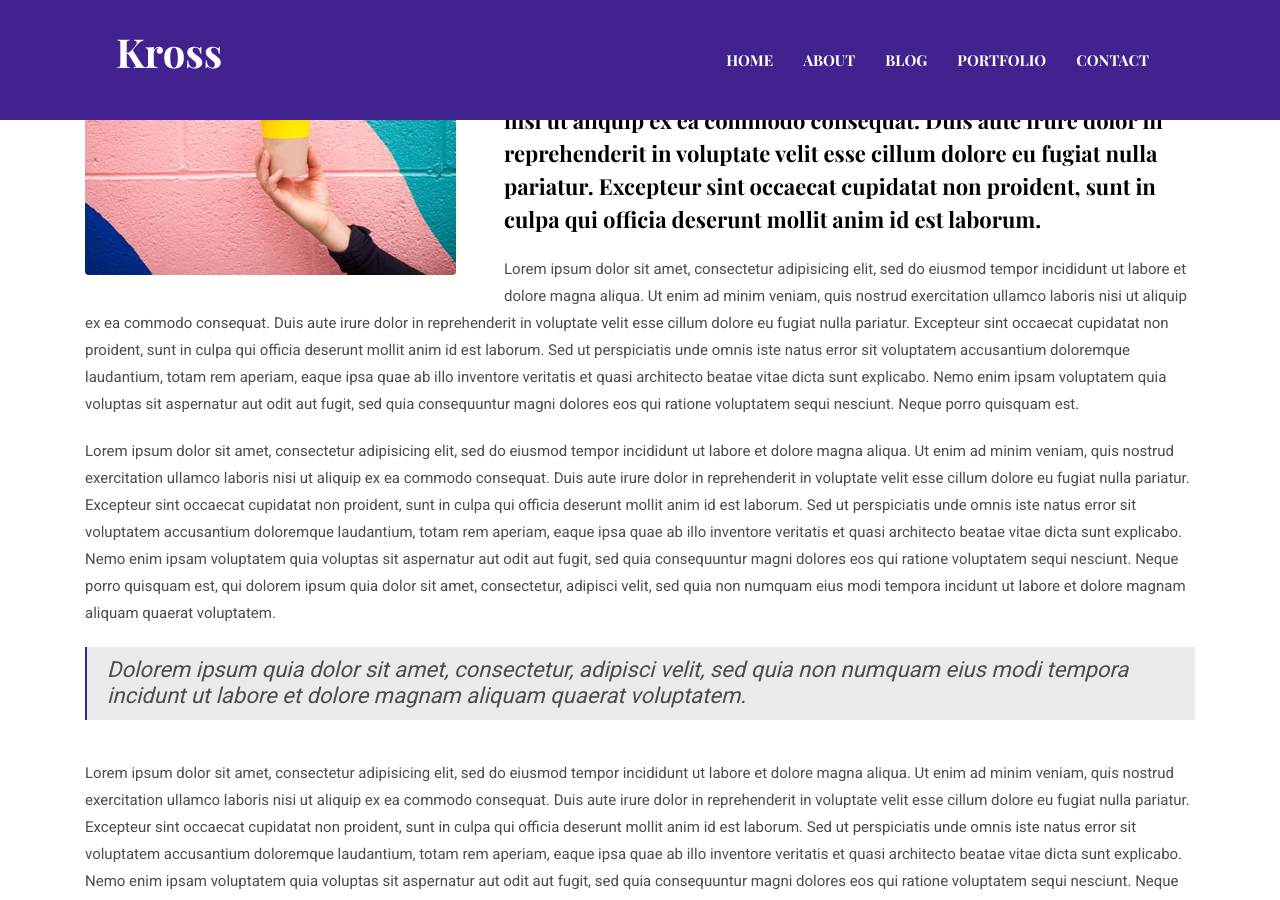
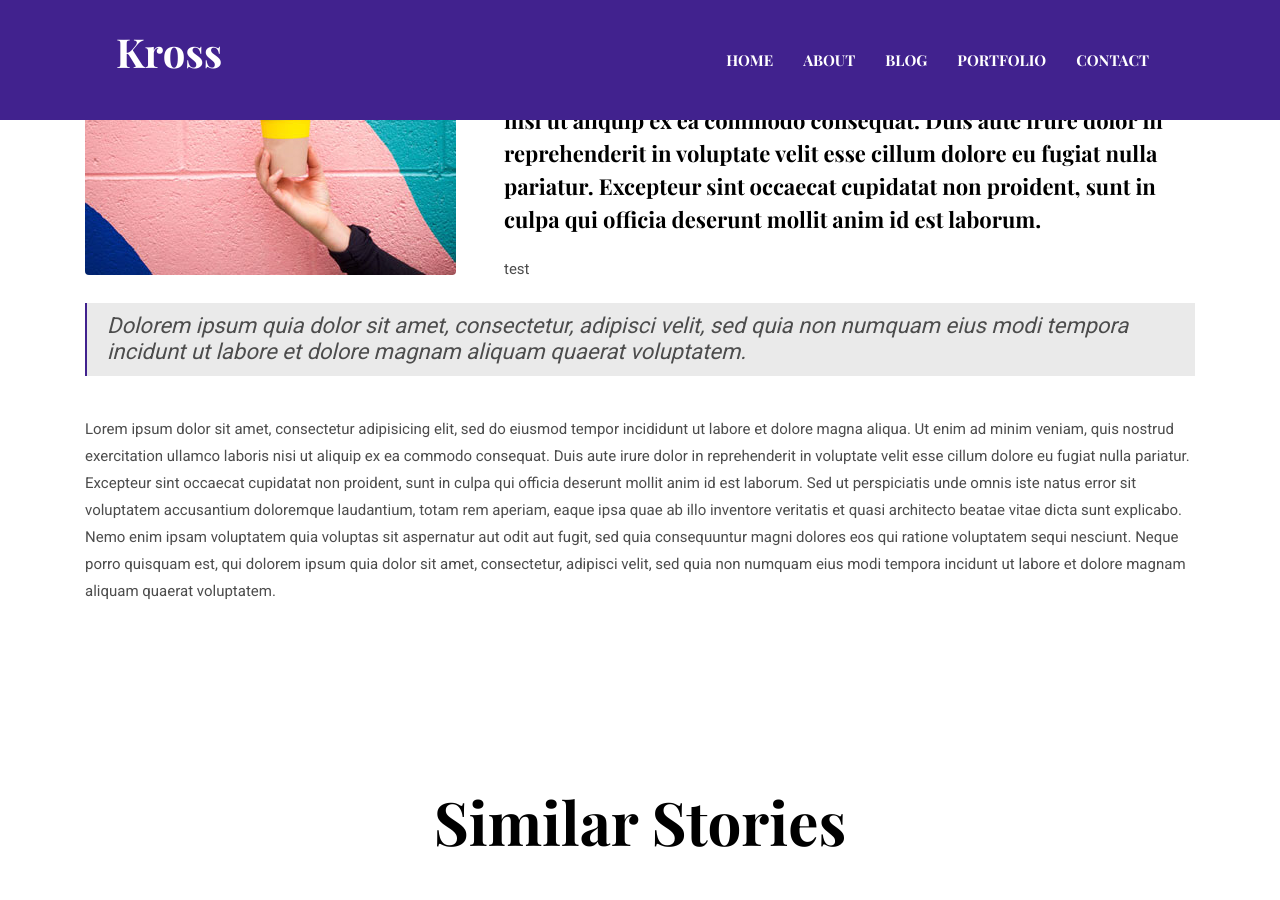
Before and after one commit to Riche3488/Riche3488.github.io, a Jekyll site: the page built from _posts/2017-05-26-amazon-increase-income-1.5-million copy 2.markdown, in a window 1280 px wide and 900 px high, scrolled down 718 px. Built offline with Jekyll 4.4.1, drawn with Linux system fonts in a browser that asks for light colours.

Commit message:
Update 2017-05-26-amazon-increase-income-1.5-million copy 2.markdown

```diff
--- a/_posts/2017-05-26-amazon-increase-income-1.5-million copy 2.markdown
+++ b/_posts/2017-05-26-amazon-increase-income-1.5-million copy 2.markdown
@@ -9,9 +9,7 @@ tags:   UX design
 
 **Lorem ipsum dolor sit amet, consectetur adipisicing elit, sed do eiusmod tempor incididunt ut labore et dolore magna aliqua. Ut enim ad minim veniam, quis nostrud exercitation ullamco laboris nisi ut aliquip ex ea commodo consequat. Duis aute irure dolor in reprehenderit in voluptate velit esse cillum dolore eu fugiat nulla pariatur. Excepteur sint occaecat cupidatat non proident, sunt in culpa qui officia deserunt mollit anim id est laborum.**
 
-Lorem ipsum dolor sit amet, consectetur adipisicing elit, sed do eiusmod tempor incididunt ut labore et dolore magna aliqua. Ut enim ad minim veniam, quis nostrud exercitation ullamco laboris nisi ut aliquip ex ea commodo consequat. Duis aute irure dolor in reprehenderit in voluptate velit esse cillum dolore eu fugiat nulla pariatur. Excepteur sint occaecat cupidatat non proident, sunt in culpa qui officia deserunt mollit anim id est laborum. Sed ut perspiciatis unde omnis iste natus error sit voluptatem accusantium doloremque laudantium, totam rem aperiam, eaque ipsa quae ab illo inventore veritatis et quasi architecto beatae vitae dicta sunt explicabo. Nemo enim ipsam voluptatem quia voluptas sit aspernatur aut odit aut fugit, sed quia consequuntur magni dolores eos qui ratione voluptatem sequi nesciunt. Neque porro quisquam est.
-
-Lorem ipsum dolor sit amet, consectetur adipisicing elit, sed do eiusmod tempor incididunt ut labore et dolore magna aliqua. Ut enim ad minim veniam, quis nostrud exercitation ullamco laboris nisi ut aliquip ex ea commodo consequat. Duis aute irure dolor in reprehenderit in voluptate velit esse cillum dolore eu fugiat nulla pariatur. Excepteur sint occaecat cupidatat non proident, sunt in culpa qui officia deserunt mollit anim id est laborum. Sed ut perspiciatis unde omnis iste natus error sit voluptatem accusantium doloremque laudantium, totam rem aperiam, eaque ipsa quae ab illo inventore veritatis et quasi architecto beatae vitae dicta sunt explicabo. Nemo enim ipsam voluptatem quia voluptas sit aspernatur aut odit aut fugit, sed quia consequuntur magni dolores eos qui ratione voluptatem sequi nesciunt. Neque porro quisquam est, qui dolorem ipsum quia dolor sit amet, consectetur, adipisci velit, sed quia non numquam eius modi tempora incidunt ut labore et dolore magnam aliquam quaerat voluptatem.
+test
 
 > Dolorem ipsum quia dolor sit amet, consectetur, adipisci velit, sed quia non numquam eius modi tempora incidunt ut labore et dolore magnam aliquam quaerat voluptatem.
 
```
